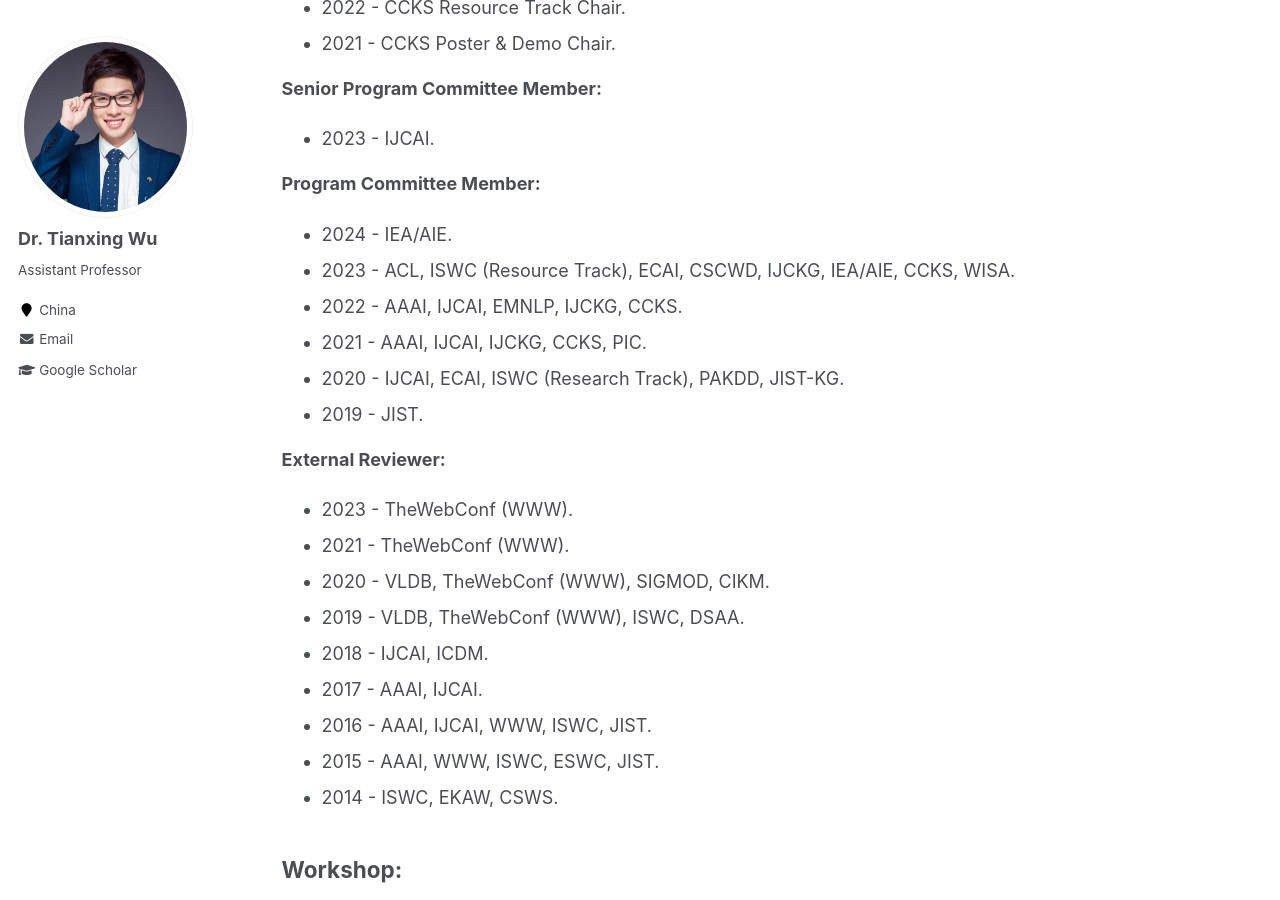
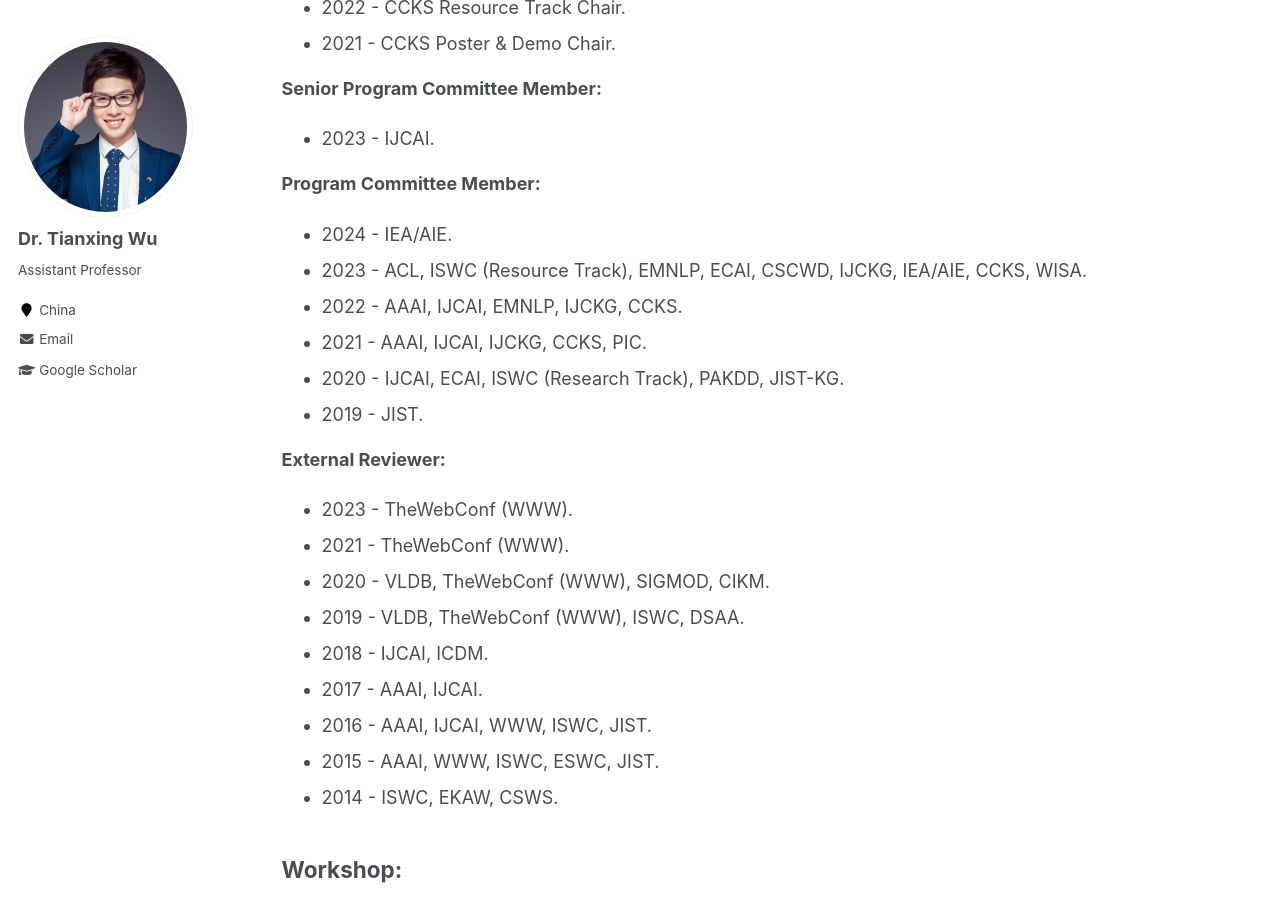
Before and after one commit to tianxing-wu/tianxing-wu.github.io, a Jekyll site: the page built from _pages/services.md, in a window 1280 px wide and 900 px high, scrolled down 1871 px. Built offline with Jekyll 4.4.1, drawn with Linux system fonts in a browser that asks for light colours.

Commit message:
info update

```diff
--- a/_pages/services.md
+++ b/_pages/services.md
@@ -47,7 +47,7 @@ author_profile: true
 
 **Program Committee Member:**
 * 2024 - IEA/AIE.
-* 2023 - ACL, ISWC (Resource Track), ECAI, CSCWD, IJCKG, IEA/AIE, CCKS, WISA.
+* 2023 - ACL, ISWC (Resource Track), EMNLP, ECAI, CSCWD, IJCKG, IEA/AIE, CCKS, WISA.
 * 2022 - AAAI, IJCAI, EMNLP, IJCKG, CCKS.
 * 2021 - AAAI, IJCAI, IJCKG, CCKS, PIC.
 * 2020 - IJCAI, ECAI, ISWC (Research Track), PAKDD, JIST-KG.
```
Also changed, not shown: _pages/about.md (+0 -1 lines), 1 other file.
